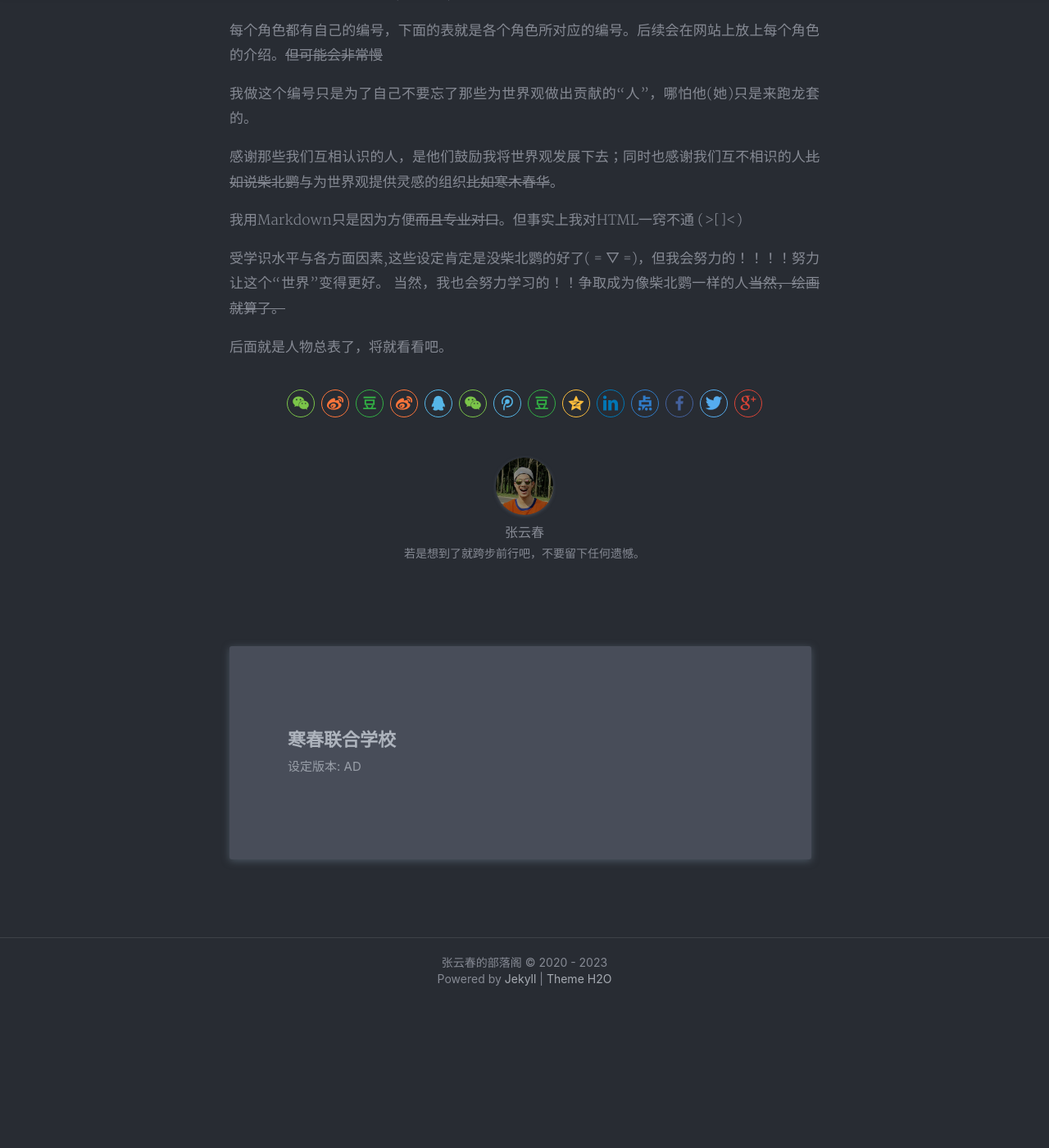
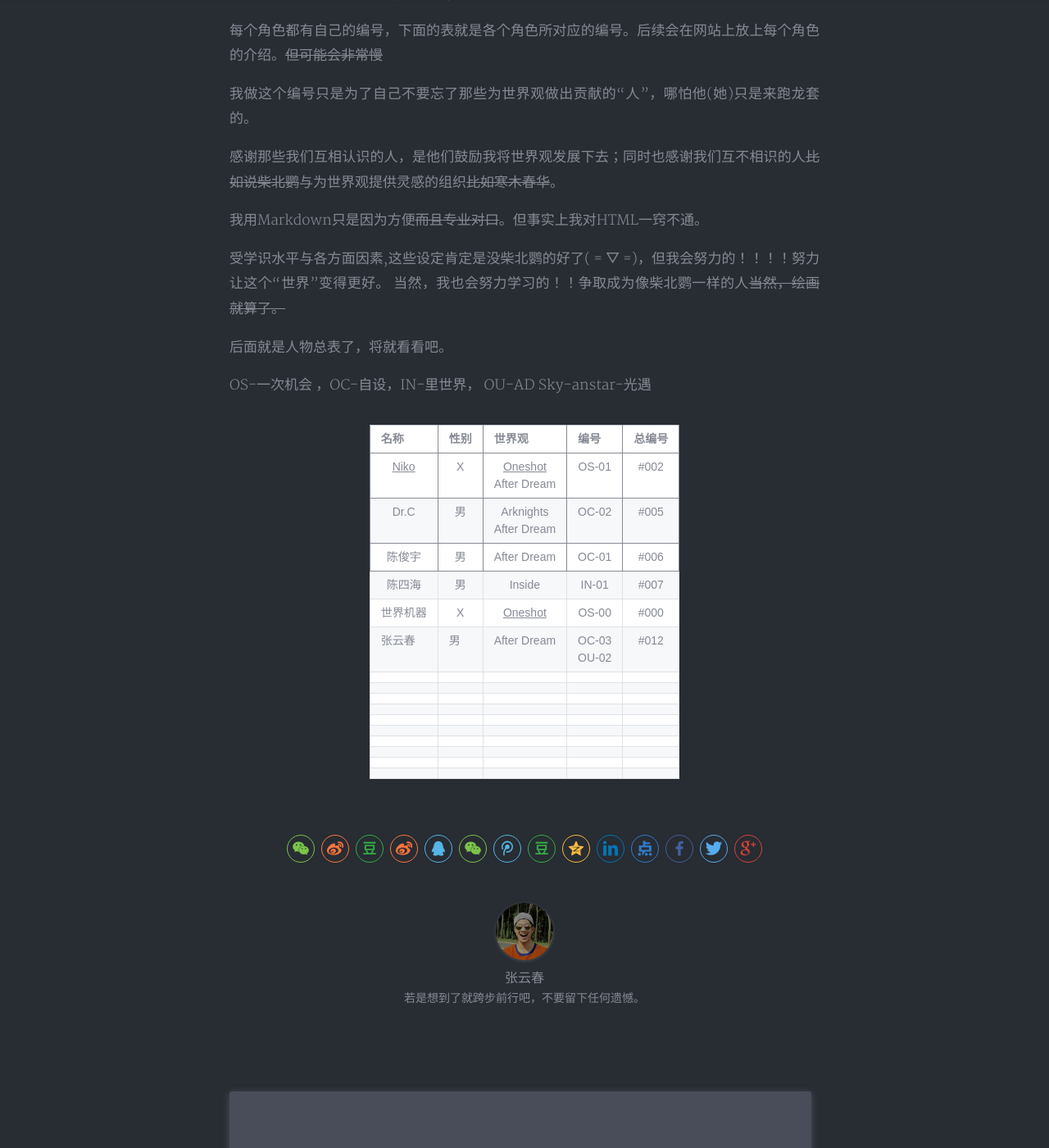
Before and after one commit to albert585/albert585.github.io, a Jekyll site: the page built from _posts/2023-6-22-Albert-Dream.md, in a window 1280 px wide and 1400 px high, scrolled down 480 px. Shown: the whole window at 82% size. Built offline with Jekyll 4.4.1, drawn with Linux system fonts in a browser that asks for light colours; nearby versions of some CDN libraries; a style sheet for code colours, icons or effects is not loaded; before the commit the page ends 1704 px from its top, so only the background shows below that.

Commit message:
modified:   _posts/2023-6-22-Albert-Dream.md

```diff
--- a/_posts/2023-6-22-Albert-Dream.md
+++ b/_posts/2023-6-22-Albert-Dream.md
@@ -14,9 +14,149 @@ tags: 世界观
 
 感谢那些我们互相认识的人，是他们鼓励我将世界观发展下去；同时也感谢我们互不相识的人~~比如说柴北鹦~~与为世界观提供灵感的组织~~比如寒木春华~~。
 
-我用Markdown只是因为方便~~而且专业对口~~。但事实上我对HTML一窍不通 (>[]<)
+我用Markdown只是因为方便~~而且专业对口~~。但事实上我对HTML一窍不通。
 
 受学识水平与各方面因素,这些设定肯定是没柴北鹦的好了( = ▽ =)，但我会努力的！！！！努力让这个“世界”变得更好。
 当然，我也会努力学习的！！争取成为像柴北鹦一样的人~~当然，绘画就算了。~~
 
 后面就是人物总表了，将就看看吧。
+
+OS-一次机会 ，OC-自设，IN-里世界， OU-AD Sky-anstar-光遇
+<center>
+<style type="text/css">
+.tg  {border-collapse:collapse;border-spacing:0;}
+.tg td{border-color:black;border-style:solid;border-width:1px;font-family:Arial, sans-serif;font-size:14px;
+  overflow:hidden;padding:10px 5px;word-break:normal;}
+.tg th{border-color:black;border-style:solid;border-width:1px;font-family:Arial, sans-serif;font-size:14px;
+  font-weight:normal;overflow:hidden;padding:10px 5px;word-break:normal;}
+.tg .tg-baqh{text-align:center;vertical-align:top}
+.tg .tg-c3ow{border-color:inherit;text-align:center;vertical-align:top}
+.tg .tg-0pky{border-color:inherit;text-align:left;vertical-align:top}
+.tg .tg-0lax{text-align:left;vertical-align:top}
+</style>
+<table class="tg">
+<thead>
+  <tr>
+    <th class="tg-0pky">名称</th>
+    <th class="tg-0pky">性别</th>
+    <th class="tg-0pky">世界观<br></th>
+    <th class="tg-0pky">编号</th>
+    <th class="tg-0pky">总编号</th>
+  </tr>
+</thead>
+<tbody>
+  <tr>
+    <td class="tg-c3ow"><a href="https://oneshot.fandom.com/zh/wiki/Niko" target="_blank" rel="noopener noreferrer">Niko</a><br></td>
+    <td class="tg-c3ow">X</td>
+    <td class="tg-c3ow"><a href="https://oneshot.fandom.com/zh/wiki/OneShot" target="_blank" rel="noopener noreferrer">Oneshot</a><br>After Dream<br></td>
+    <td class="tg-c3ow">OS-01</td>
+    <td class="tg-c3ow">#002</td>
+  </tr>
+  <tr>
+    <td class="tg-c3ow">Dr.C</td>
+    <td class="tg-c3ow">男<br></td>
+    <td class="tg-c3ow">Arknights<br>After Dream<br></td>
+    <td class="tg-c3ow">OC-02</td>
+    <td class="tg-c3ow">#005</td>
+  </tr>
+  <tr>
+    <td class="tg-c3ow">陈俊宇<br></td>
+    <td class="tg-c3ow">男</td>
+    <td class="tg-0pky">After Dream</td>
+    <td class="tg-c3ow">OC-01</td>
+    <td class="tg-c3ow">#006</td>
+  </tr>
+  <tr>
+    <td class="tg-baqh">陈四海<br></td>
+    <td class="tg-baqh">男</td>
+    <td class="tg-baqh">Inside</td>
+    <td class="tg-baqh">IN-01<br></td>
+    <td class="tg-baqh">#007</td>
+  </tr>
+  <tr>
+    <td class="tg-baqh">世界机器</td>
+    <td class="tg-baqh">X<br></td>
+    <td class="tg-baqh"><a href="https://oneshot.fandom.com/zh/wiki/OneShot" target="_blank" rel="noopener noreferrer">Oneshot</a></td>
+    <td class="tg-baqh">OS-00<br></td>
+    <td class="tg-baqh">#000</td>
+  </tr>
+  <tr>
+    <td class="tg-0lax">张云春</td>
+    <td class="tg-0lax">男<br></td>
+    <td class="tg-0lax">After Dream</td>
+    <td class="tg-0lax">OC-03<br>OU-02<br></td>
+    <td class="tg-baqh">#012</td>
+  </tr>
+  <tr>
+    <td class="tg-0lax"></td>
+    <td class="tg-0lax"></td>
+    <td class="tg-0lax"></td>
+    <td class="tg-0lax"></td>
+    <td class="tg-0lax"></td>
+  </tr>
+  <tr>
+    <td class="tg-0lax"></td>
+    <td class="tg-0lax"></td>
+    <td class="tg-0lax"></td>
+    <td class="tg-0lax"></td>
+    <td class="tg-0lax"></td>
+  </tr>
+  <tr>
+    <td class="tg-0lax"></td>
+    <td class="tg-0lax"></td>
+    <td class="tg-0lax"></td>
+    <td class="tg-0lax"></td>
+    <td class="tg-0lax"></td>
+  </tr>
+  <tr>
+    <td class="tg-0lax"></td>
+    <td class="tg-0lax"></td>
+    <td class="tg-0lax"></td>
+    <td class="tg-0lax"></td>
+    <td class="tg-0lax"></td>
+  </tr>
+  <tr>
+    <td class="tg-0lax"></td>
+    <td class="tg-0lax"></td>
+    <td class="tg-0lax"></td>
+    <td class="tg-0lax"></td>
+    <td class="tg-0lax"></td>
+  </tr>
+  <tr>
+    <td class="tg-0lax"></td>
+    <td class="tg-0lax"></td>
+    <td class="tg-0lax"></td>
+    <td class="tg-0lax"></td>
+    <td class="tg-0lax"></td>
+  </tr>
+  <tr>
+    <td class="tg-0lax"></td>
+    <td class="tg-0lax"></td>
+    <td class="tg-0lax"></td>
+    <td class="tg-0lax"></td>
+    <td class="tg-0lax"></td>
+  </tr>
+  <tr>
+    <td class="tg-0lax"></td>
+    <td class="tg-0lax"></td>
+    <td class="tg-0lax"></td>
+    <td class="tg-0lax"></td>
+    <td class="tg-0lax"></td>
+  </tr>
+  <tr>
+    <td class="tg-0lax"></td>
+    <td class="tg-0lax"></td>
+    <td class="tg-0lax"></td>
+    <td class="tg-0lax"></td>
+    <td class="tg-0lax"></td>
+  </tr>
+  <tr>
+    <td class="tg-0lax"></td>
+    <td class="tg-0lax"></td>
+    <td class="tg-0lax"></td>
+    <td class="tg-0lax"></td>
+    <td class="tg-0lax"></td>
+  </tr>
+</tbody>
+</table>
+</center>
```
